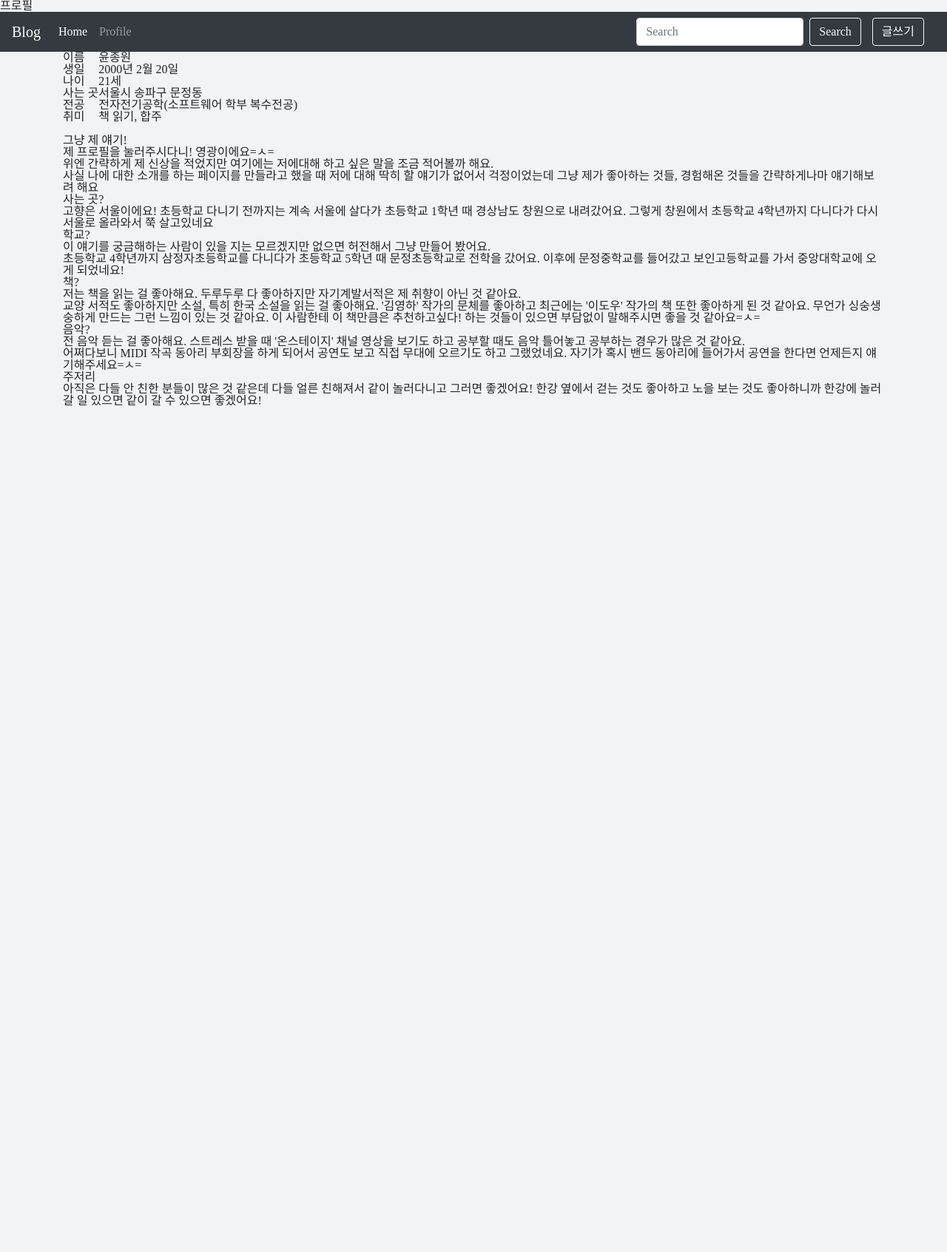
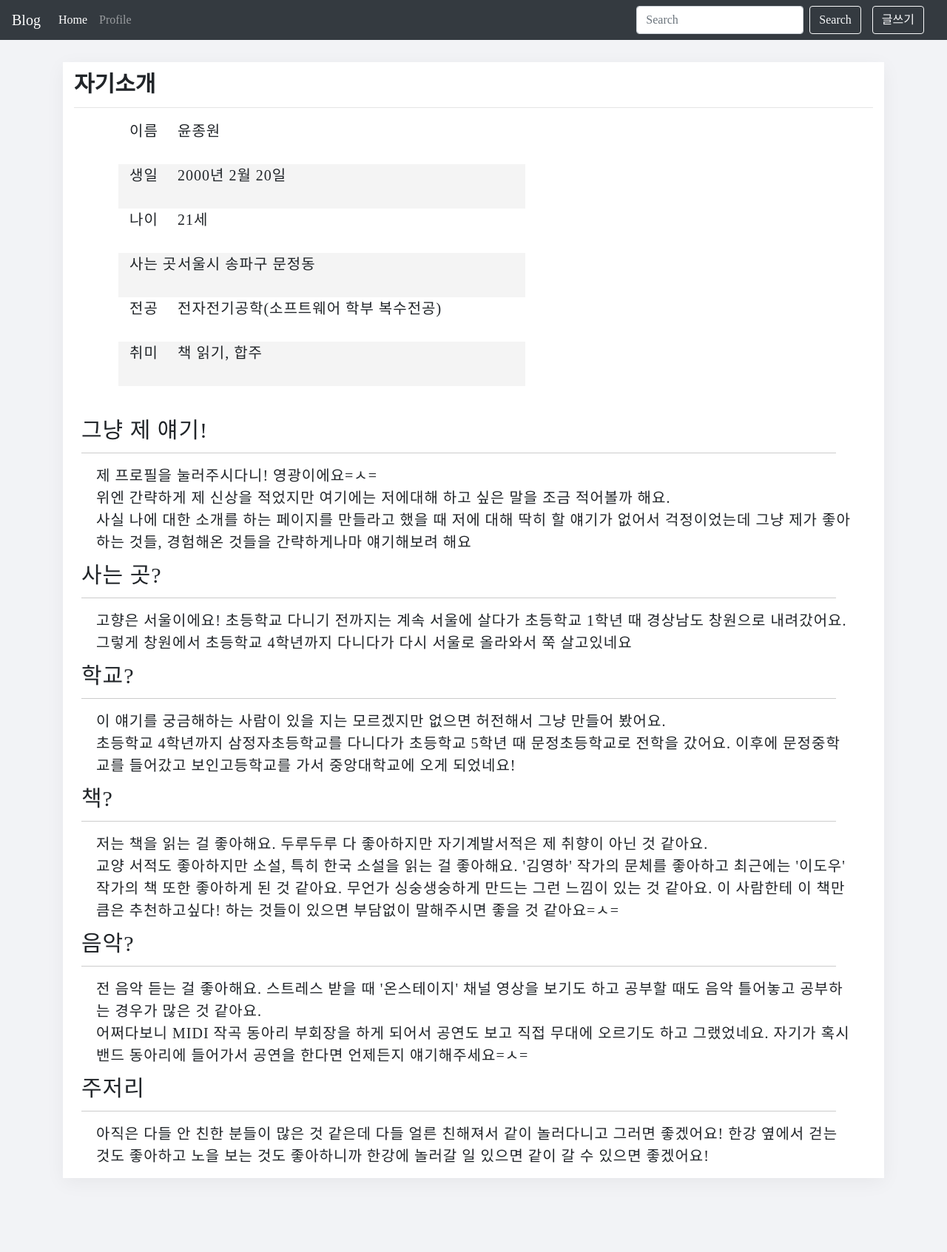
Before and after one commit to 8th-caulion/JongwonyounIntroduce, a Django app: page /profile/ in a window 1280 px wide. Shown: the whole page at 74% size. Before the commit the page ends 549 px from the top, so only its background shows below. Run offline with Django 3.2, Linux system fonts and the light colour scheme; some libraries are stand-ins or nearby versions.

Commit message:
프로필 블로그에 맞게 다시 추가

```diff
--- a/Project/profileApp/templates/profile.html
+++ b/Project/profileApp/templates/profile.html
@@ -2,10 +2,20 @@
 {% load static %}
 
 {% block head %}
-프로필
+<link rel="stylesheet" href="{% static 'css/detail.css' %}" />
+<link rel="stylesheet" href="{% static 'css/profile.css' %}" />
 {% endblock %}
 {% block content %}
-<div>
+
+<div class="detailContainer">
+    <div class="detailHeader">
+        <div class="title">
+            자기소개
+        </div>
+    </div>
+    <hr />
+    <div class="detailBody">
+        <div class="detailContent" style="padding: 0 30px; letter-spacing: 1px; line-height: 30px; ">
             <table>
                 <tr>
                     <td>이름</td>
@@ -56,7 +66,8 @@
             </h2>
             저는 책을 읽는 걸 좋아해요. 두루두루 다 좋아하지만 자기계발서적은 제 취향이 아닌 것 같아요.
             <br>
-    교양 서적도 좋아하지만 소설, 특히 한국 소설을 읽는 걸 좋아해요. '김영하' 작가의 문체를 좋아하고 최근에는 '이도우' 작가의 책 또한 좋아하게 된 것 같아요. 무언가 싱숭생숭하게 만드는 그런 느낌이 있는
+            교양 서적도 좋아하지만 소설, 특히 한국 소설을 읽는 걸 좋아해요. '김영하' 작가의 문체를 좋아하고 최근에는 '이도우' 작가의 책 또한 좋아하게 된 것 같아요. 무언가 싱숭생숭하게 만드는 그런
+            느낌이 있는
             것 같아요.
             이 사람한테 이 책만큼은 추천하고싶다! 하는 것들이 있으면 부담없이 말해주시면 좋을 것 같아요=ㅅ=
             <h2>
@@ -68,14 +79,14 @@
             <h2>
                 주저리
             </h2>
-    아직은 다들 안 친한 분들이 많은 것 같은데 다들 얼른 친해져서 같이 놀러다니고 그러면 좋겠어요! 한강 옆에서 걷는 것도 좋아하고 노을 보는 것도 좋아하니까 한강에 놀러갈 일 있으면 같이 갈 수 있으면
+            아직은 다들 안 친한 분들이 많은 것 같은데 다들 얼른 친해져서 같이 놀러다니고 그러면 좋겠어요! 한강 옆에서 걷는 것도 좋아하고 노을 보는 것도 좋아하니까 한강에 놀러갈 일 있으면 같이 갈 수
+            있으면
             좋겠어요!
-    <br>
-    <br>
-    <br>
-    <br>
-    <br>
-    <br>
-    <br>
+        </div>
+    </div>
+</div>
+
+<div>
+
 </div>
 {% endblock %}
--- /dev/null
+++ b/Project/static/css/profile.css
@@ -0,0 +1,38 @@
+
+table {
+    border-collapse: collapse;
+    text-align: left;
+    /* border-top: 1px solid #ccc; */
+    /* border-bottom: 1px solid #ccc; */
+    width: 550px;
+    margin-left: 30px;
+}
+
+table td:nth-child(1) {
+    padding-left: 15px;
+    width: 80px;
+}
+
+table tr {
+    height: 60px;
+}
+
+table tr:nth-child(2n) {
+    background-color: rgba(239, 239, 239, 0.7);
+}
+
+table tr>td:nth-child(1) {
+    font-weight: 500;
+}
+
+table tr>td:nth-child(2) {
+    font-weight: 300;
+}
+
+h2 {
+    font-size: 30px;
+    margin: 15px 0;
+    transform: translateX(-20px);
+    padding-bottom: 15px;
+    border-bottom: 1px solid #ccc;
+}
```
Lines whose indentation alone changed are shown as unchanged.
